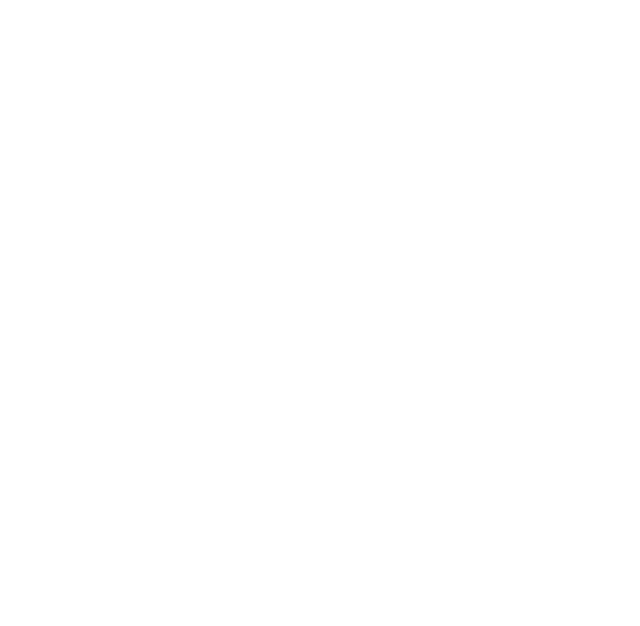
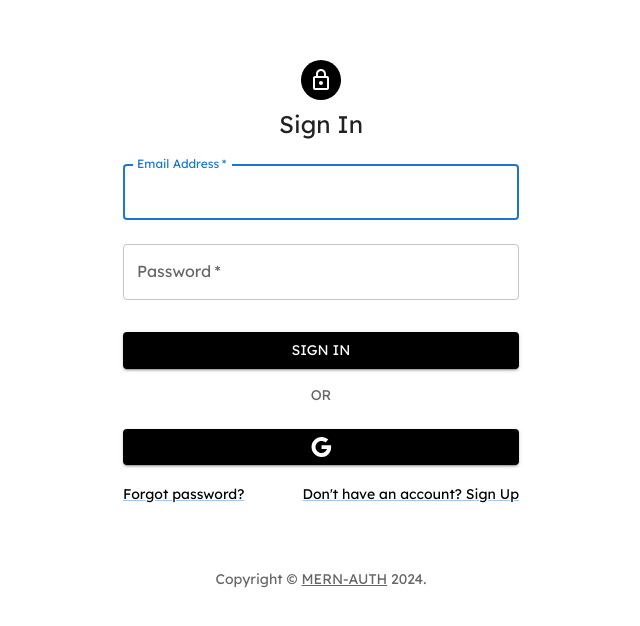
Before and after one commit to Rutvik1803/MERN-FRONTEND-POC, a React (Vite) app: page /signin in a window 1280 px wide. Before the commit this address had no page. Shown: the part 172-798 px from the top of the page, without its empty margins (319-959 px from the left). Built offline with nearby package versions, Linux system fonts and the light colour scheme.

Commit message:
completed signup functionality

```diff
--- a/package.json
+++ b/package.json
@@ -14,6 +14,8 @@
     "@emotion/styled": "^11.11.0",
     "@mui/icons-material": "^5.15.2",
     "@mui/material": "^5.15.2",
+    "axios": "^1.6.5",
+    "notistack": "^3.0.1",
     "react": "^18.2.0",
     "react-dom": "^18.2.0",
     "react-router-dom": "^6.21.1"
--- a/src/pages/SignIn.jsx
+++ b/src/pages/SignIn.jsx
@@ -3,21 +3,21 @@
 import Button from '@mui/material/Button';
 import CssBaseline from '@mui/material/CssBaseline';
 import TextField from '@mui/material/TextField';
-import FormControlLabel from '@mui/material/FormControlLabel';
-import Checkbox from '@mui/material/Checkbox';
 import Link from '@mui/material/Link';
 import Grid from '@mui/material/Grid';
 import Box from '@mui/material/Box';
 import LockOutlinedIcon from '@mui/icons-material/LockOutlined';
 import Typography from '@mui/material/Typography';
 import Container from '@mui/material/Container';
-import { createTheme, ThemeProvider } from '@mui/material/styles';
+import GoogleIcon from '@mui/icons-material/Google';
+
+
 
 function Copyright(props) {
   return (
     <Typography variant="body2" color="text.secondary" align="center" {...props}>
       {'Copyright © '}
-      <Link color="inherit" href="https://mui.com/">
+      <Link color="inherit" href="#">
         MERN-AUTH
       </Link>{' '}
       {new Date().getFullYear()}
@@ -26,9 +26,6 @@
   );
 }
 
-// TODO remove, this demo shouldn't need to reset the theme.
-
-const defaultTheme = createTheme();
 
 export default function SignIn() {
   const handleSubmit = (event) => {
@@ -42,17 +39,17 @@
 
   return (
 
-      <Container component="main" maxWidth="xs">
+      <Container component="main" maxWidth="xs" >
         <CssBaseline />
         <Box
           sx={{
-            marginTop: 8,
+            marginTop: 28,
             display: 'flex',
             flexDirection: 'column',
             alignItems: 'center',
           }}
         >
-          <Avatar sx={{ m: 1, bgcolor: 'secondary.main' }}>
+          <Avatar sx={{ m: 1, bgcolor: 'black' }}>
             <LockOutlinedIcon />
           </Avatar>
           <Typography component="h1" variant="h5">
@@ -79,26 +76,37 @@
               id="password"
               autoComplete="current-password"
             />
-            <FormControlLabel
-              control={<Checkbox value="remember" color="primary" />}
-              label="Remember me"
-            />
             <Button
               type="submit"
               fullWidth
               variant="contained"
-              sx={{ mt: 3, mb: 2 }}
+              sx={{ mt: 3, mb: 2 , backgroundColor: 'black', '&:hover':{
+                backgroundColor:'white', color: 'black'
+              } }}
             >
               Sign In
             </Button>
+            <Typography variant="body2" color="textSecondary" sx={{ display:'flex', justifyContent:'center' }}>
+          OR
+        </Typography>
+            <Button
+              type="submit"
+              fullWidth
+              variant="contained"
+              sx={{ mt: 3, mb: 2 , backgroundColor: 'black', '&:hover':{
+                backgroundColor:'white', color: 'black'
+              }}}
+            >
+              <GoogleIcon/>
+            </Button>
             <Grid container>
               <Grid item xs>
-                <Link href="#" variant="body2">
+                <Link href="/signup" sx={{color:'black'}} variant="body2">
                   Forgot password?
                 </Link>
               </Grid>
               <Grid item>
-                <Link href="#" variant="body2">
+                <Link href="/signup" sx={{color:'black'}} variant="body2">
                   {"Don't have an account? Sign Up"}
                 </Link>
               </Grid>
--- a/src/pages/SignUp.jsx
+++ b/src/pages/SignUp.jsx
@@ -1,11 +1,180 @@
-import React from 'react'
+import { useState } from 'react';
+import Avatar from '@mui/material/Avatar';
+import Button from '@mui/material/Button';
+import CssBaseline from '@mui/material/CssBaseline';
+import TextField from '@mui/material/TextField';
 
-const SignUp = () => {
+import Link from '@mui/material/Link';
+import Grid from '@mui/material/Grid';
+import Box from '@mui/material/Box';
+import LockOutlinedIcon from '@mui/icons-material/LockOutlined';
+import Typography from '@mui/material/Typography';
+import Container from '@mui/material/Container';
+import { Alert, IconButton, Snackbar } from '@mui/material';
+import { Visibility, VisibilityOff } from '@mui/icons-material';
+import axios from 'axios';
+import { useNavigate } from 'react-router-dom';
+
+
+function Copyright(props) {
   return (
-    <div>
-      SignUp
-    </div>
-  )
+    <Typography variant="body2" color="text.secondary" align="center" {...props}>
+      {'Copyright © '}
+      <Link color="inherit" href="#">
+      MERN-AUTH
+      </Link>{' '}
+      {new Date().getFullYear()}
+      {'.'}
+    </Typography>
+  );
 }
 
-export default SignUp
+
+export default function SignUp() {
+  const navigate = useNavigate()
+  const [userData, setUserData] = useState({});
+  const [isError,setIsError] = useState(false);
+  const [isLoading,setIsLoading] = useState(false);
+  const [openSnackbar, setOpenSnackbar] = useState(false);
+  const [showPassword, setShowPassword] = useState(false); // Add this line
+
+  const handleClose = (event, reason) => {
+    if (reason === 'clickaway') {
+      return;
+    }
+
+    setOpenSnackbar(false);
+  };
+
+  const handleChange = (event) =>{
+    setUserData({...userData,[event.target.id]: event.target.value})
+  }
+
+  const handleSubmit = async (event) => {
+    event.preventDefault();
+    try{
+      setIsLoading(true);
+      const response = await axios.post('http://localhost:4000/api/auth/signup', {
+      fname: userData.firstName,
+      lname: userData.lastName,
+      email: userData.email,
+      pass: userData.password
+    })
+    setIsLoading(false);
+    setOpenSnackbar(true);
+    console.log("Res",response)}
+    catch(error){
+      console.log("Entered")
+      setIsLoading(false)
+      setIsError(true)
+    }
+  };
+  console.log("User Data: ",userData);
+
+  return (
+      <Container component="main" maxWidth="xs">
+        <CssBaseline />
+        <Box
+          sx={{
+            marginTop: 28,
+            display: 'flex',
+            flexDirection: 'column',
+            alignItems: 'center',
+          }}
+        >
+          <Avatar sx={{ m: 1, bgcolor: 'black' }}>
+            <LockOutlinedIcon />
+          </Avatar>
+          <Typography component="h1" variant="h5">
+            Sign up
+          </Typography>
+          <Box component="form" noValidate onSubmit={handleSubmit} sx={{ mt: 3 }}>
+            <Grid container spacing={2}>
+              <Grid item xs={12} sm={6}>
+                <TextField
+                  autoComplete="given-name"
+                  name="firstName"
+                  required
+                  fullWidth
+                  id="firstName"
+                  label="First Name"
+                  autoFocus
+                  onChange={handleChange}
+                />
+              </Grid>
+              <Grid item xs={12} sm={6}>
+                <TextField
+                  required
+                  fullWidth
+                  id="lastName"
+                  label="Last Name"
+                  name="lastName"
+                  autoComplete="family-name"
+                  onChange={handleChange}
+                />
+              </Grid>
+              <Grid item xs={12}>
+                <TextField
+                  required
+                  fullWidth
+                  id="email"
+                  label="Email Address"
+                  name="email"
+                  autoComplete="email"
+                  onChange={handleChange}
+                />
+              </Grid>
+              <Grid item xs={12}>
+                <TextField
+                  required
+                  fullWidth
+                  name="password"
+                  label="Password"
+                  type={showPassword ? 'text' : 'password'}
+                  id="password"
+                  autoComplete="new-password"
+                  onChange={handleChange}
+                  InputProps={{
+                    endAdornment: (
+                      <IconButton
+                        aria-label="toggle password visibility"
+                        onClick={() => setShowPassword(!showPassword)}
+                        edge="end"
+                      >
+                        {showPassword ? <Visibility /> : <VisibilityOff />}
+                      </IconButton>
+                    ),
+                  }}
+                />
+              </Grid>
+            </Grid>
+            <Button
+              type="submit"
+              fullWidth
+              variant="contained"
+              sx={{ mt: 3, mb: 2,  backgroundColor: 'black', '&:hover':{
+                backgroundColor:'white', color: 'black'
+              } }}
+            >
+              {isLoading ? 'Loading...' : 'SignUp'}
+            </Button>
+            <Grid container justifyContent="flex-end">
+              <Grid item>
+                <Link href="/" sx={{color:'black'}} variant="body2">
+                  Already have an account? Sign in
+                </Link>
+              </Grid>
+            </Grid>
+          </Box>
+        </Box>
+        {isError && <p style={{color: 'red', display:'flex', justifyContent:'center'}}>Something Went Wrong!</p>}
+        <Snackbar open={openSnackbar} autoHideDuration={6000} onClose={handleClose} anchorOrigin={{ vertical:'top',horizontal:'right'}} key={'top' +  'right'} >
+          <Alert onClose={handleClose} severity="success" sx={{ width: '100%' }}>
+            Registration Successfull!
+          </Alert>
+        </Snackbar>
+        <Copyright sx={{ mt: 5 }} />
+      </Container>
+
+  );
+}
--- a/src/router/router.jsx
+++ b/src/router/router.jsx
@@ -10,9 +10,9 @@
 const Router = () => {
   return (
       <Routes>
-        <Route path='/' element={<SignIn />} />
+        <Route path='/signin' element={<SignIn />} />
         <Route path='/signup' element={<SignUp />} />
-        <Route path='/home' element={<Home />} />
+        <Route path='/' element={<Home />} />
         <Route path='/profile' element={<Profile />} />
       </Routes>
   );
```
Also changed, not shown: 1 other file (tests, documents, lock files or other folders).
